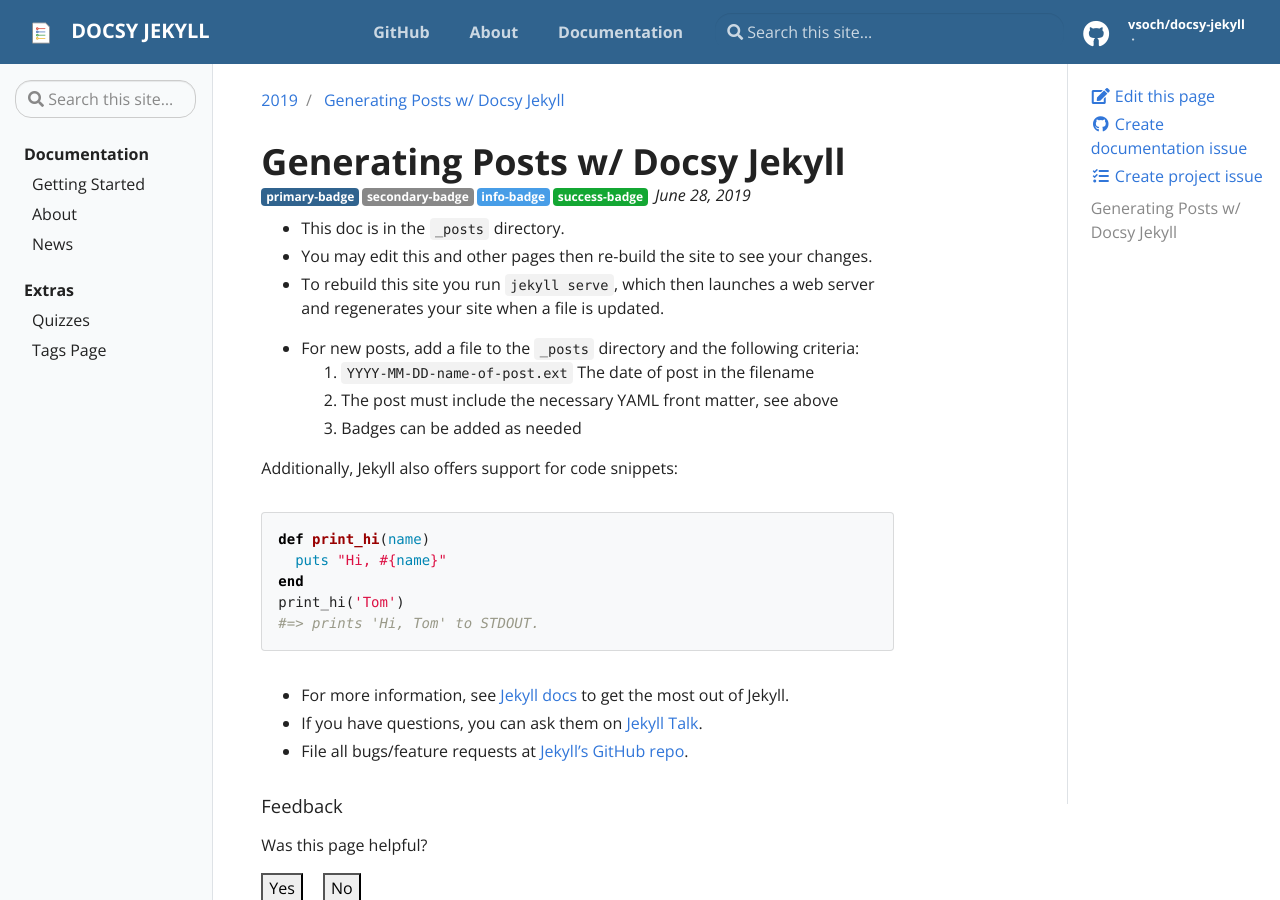
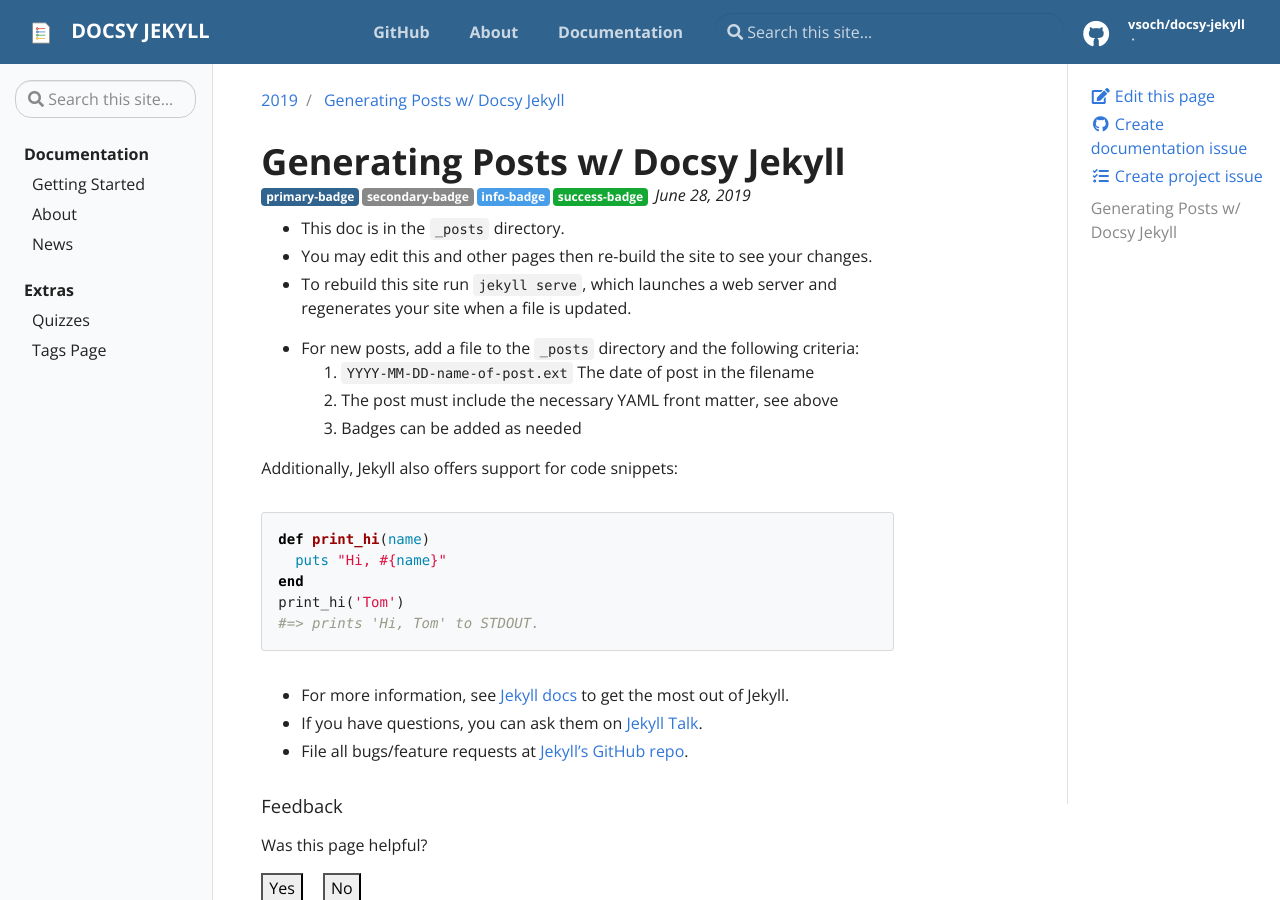
Before and after one commit to vsoch/docsy-jekyll, a Jekyll site: the page built from _posts/2019-06-29-welcome.md, in a window 1280 px wide and 900 px high. Built offline with Jekyll 4.4.1, drawn with Linux system fonts in a browser that asks for light colours; our own code applies the rules of GitHub Pages for plain Markdown files.

Commit message:
Update Welcome instructions page

```diff
--- a/_posts/2019-06-29-welcome.md
+++ b/_posts/2019-06-29-welcome.md
@@ -15,7 +15,7 @@ badges:
 
 - This doc is in the `_posts` directory.
 - You may edit this and other pages then re-build the site to see your changes.
-- To rebuild this site you run `jekyll serve`, which then launches a web server and regenerates your site when a file is updated.
+- To rebuild this site run `jekyll serve`, which launches a web server and regenerates your site when a file is updated.
 
 - For new posts, add a file to the `_posts` directory and the following criteria:
 1. `YYYY-MM-DD-name-of-post.ext` The date of post in the filename
```
